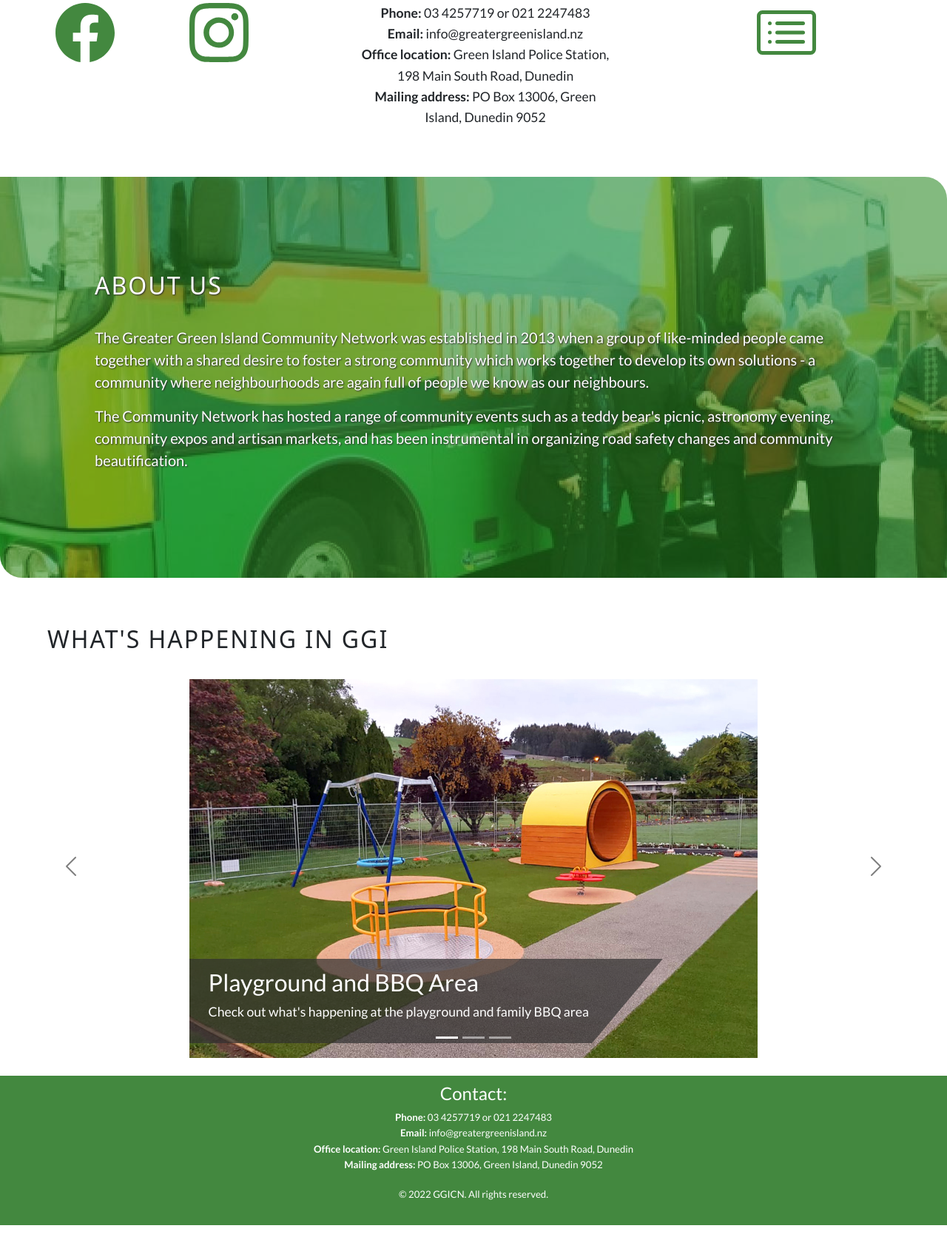
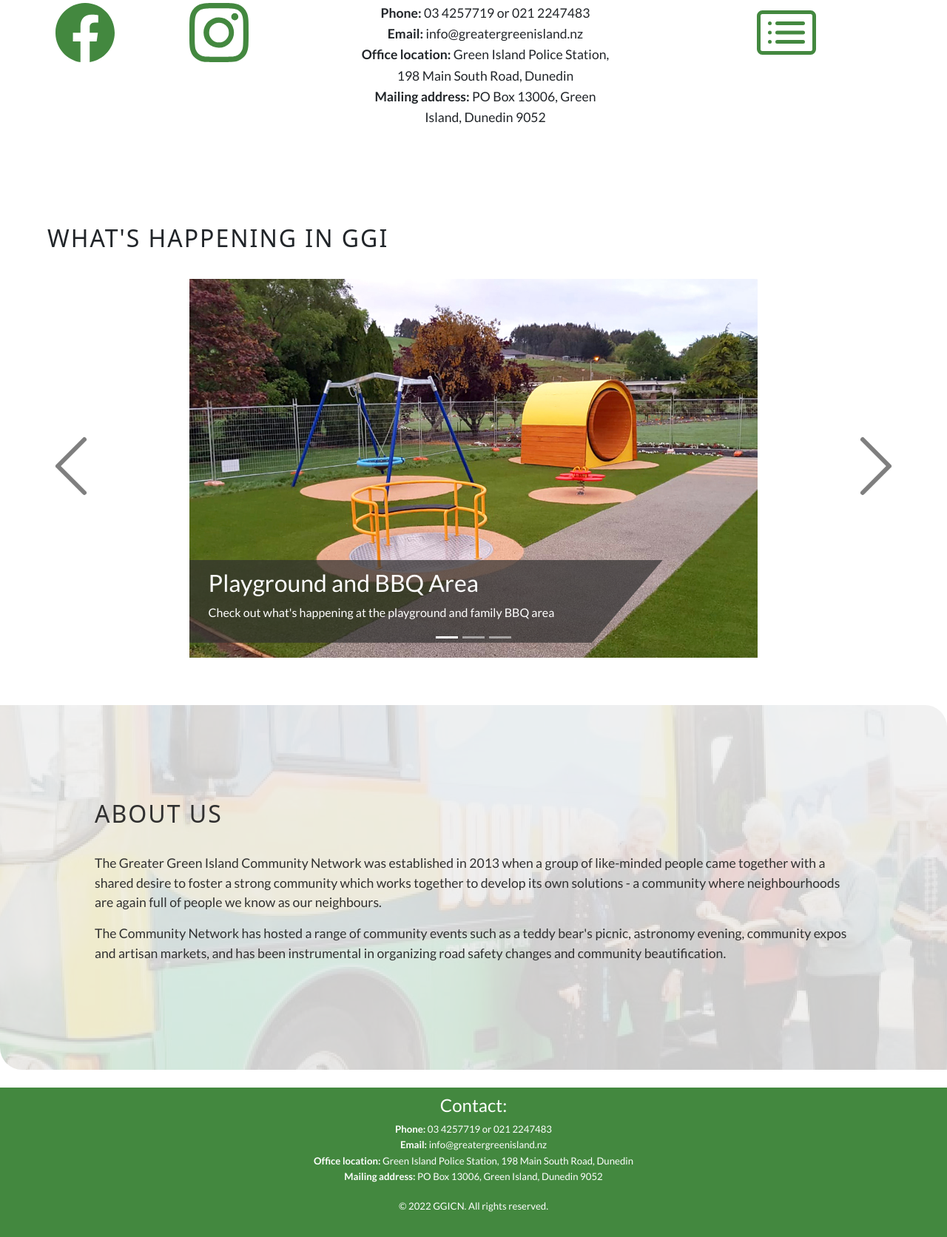
Before and after one commit to 0710160/ggi, a Flask app: page / in a window 1280 px wide. Shown: the part 598-2270 px from the top of the page at 74% size. Run offline with Flask 2, Linux system fonts and the light colour scheme; some libraries are stand-ins or nearby versions; some web fonts are replaced.

Commit message:
Merge untracked changes

```diff
--- a/static/styles.css
+++ b/static/styles.css
@@ -150,23 +150,27 @@ DIRECTORY
 ABOUT US
 -----------------------------------------------------------------------------*/
 .about-us {
-  margin-bottom: 5%;
-  color: white;
-  text-shadow: 1px 1px 2px #303030;
+  margin-top: 5%;
+  color: var(--secondary);
+  padding: 8%;
+  background-color: #E3E3E3;
   background-image: url("images/community.jpg");
-  background-color: var(--theme);
   background-position: center;
   background-repeat: no-repeat;
   background-blend-mode: soft-light;
 }
 
 .about-us p {
-  font-size: 1.25rem;
+  font-size: 1.1rem;
 }
 
 /*-----------------------------------------------------------------------------
 CAROUSEL
 -----------------------------------------------------------------------------*/
+.carousel-section {
+  margin: 5% 0;
+}
+
 .carousel-section h4 {
   margin-left: 5%;
 }
@@ -185,6 +189,10 @@ CAROUSEL
   text-align: left;
 }
 
+.carousel-control-next-icon, .carousel-control-prev-icon {
+  width: 6rem;
+  height: 6rem;
+}
 
 /*---------------------------------j-------------------------------------------
 INFORMER
@@ -309,6 +317,10 @@ MEDIA QUERIES: DESKTOP
     padding: 1% 2%;
   }
 
+  .carousel-caption p {
+    font-size: 100%;
+  }
+
   .carousel-control-next, .carousel-control-prev {
     filter: invert(100%);
   }
--- a/templates/index.html
+++ b/templates/index.html
@@ -93,19 +93,10 @@
   </div>
 
 
-  <!-- About -->
-  <div class="content container-fluid about-us">
-    <h4>About us</h4>
-    <p> The Greater Green Island Community Network was established in 2013 when a group of like-minded people came together with a shared desire to foster a strong community which works together to develop its own solutions - a community where
-      neighbourhoods are again full of people we know as our neighbours.</p>
-    <p> The Community Network has hosted a range of community events such as a teddy bear's picnic, astronomy evening, community expos and artisan markets,
-      and has been instrumental in organizing road safety changes and community beautification. </p>
-  </div>
-
   <!-- Carousel -->
   <div class="carousel-section">
   <h4>What's happening in GGI</h4>
-  <div id="carouselControls" class="carousel slide" data-bs-ride="carousel">
+  <div id="carouselControls" class="carousel slide" data-bs-ride="carousel" data-bs-interval="false">
     <div class="carousel-inner">
       <div class="carousel-indicators">
         <button type="button" data-bs-target="#myCarousel" data-bs-slide-to="0" class="active" aria-current="true" aria-label="Slide 1"></button>
@@ -158,6 +149,17 @@
   </div>
   </div>
 
+
+  <!-- About -->
+  <div class="content container-fluid about-us">
+    <h4>About us</h4>
+    <p> The Greater Green Island Community Network was established in 2013 when a group of like-minded people came together with a shared desire to foster a strong community which works together to develop its own solutions - a community where
+      neighbourhoods are again full of people we know as our neighbours.</p>
+    <p> The Community Network has hosted a range of community events such as a teddy bear's picnic, astronomy evening, community expos and artisan markets,
+      and has been instrumental in organizing road safety changes and community beautification. </p>
+  </div>
+
+
 <!-- moved JS to base -->
 
 {% endblock %}
```
